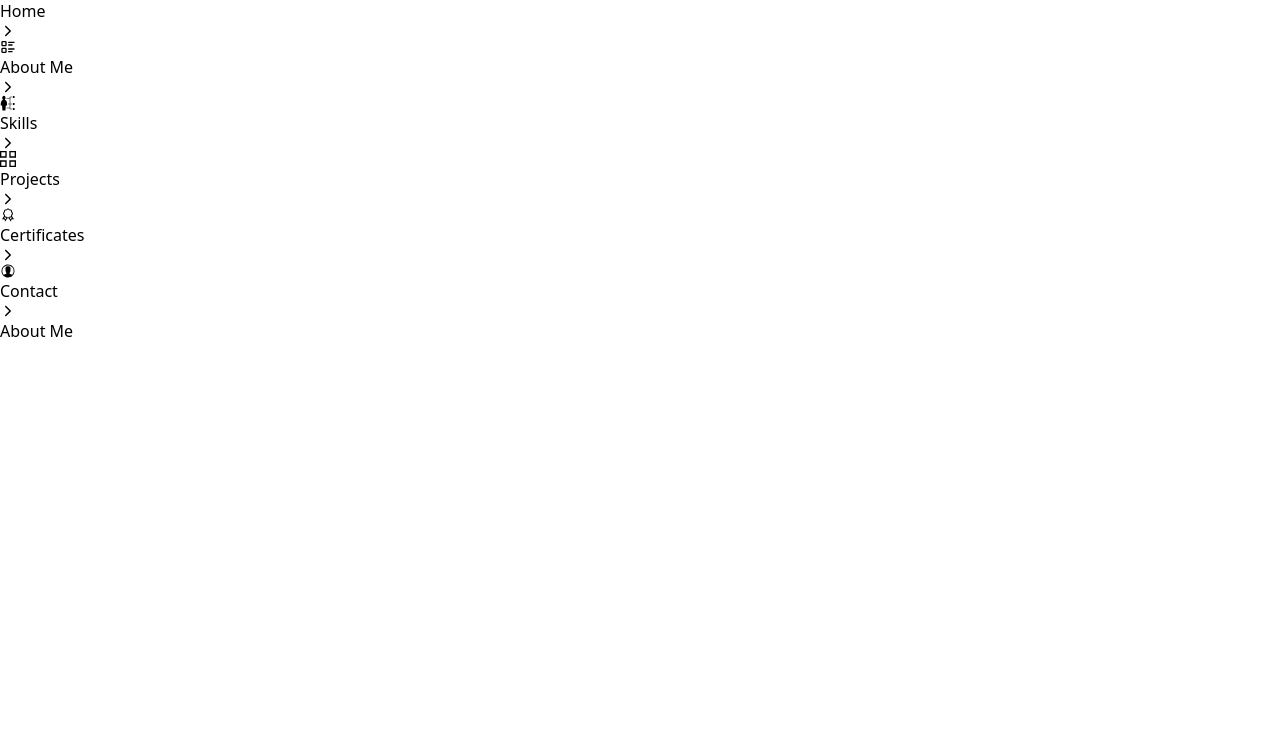
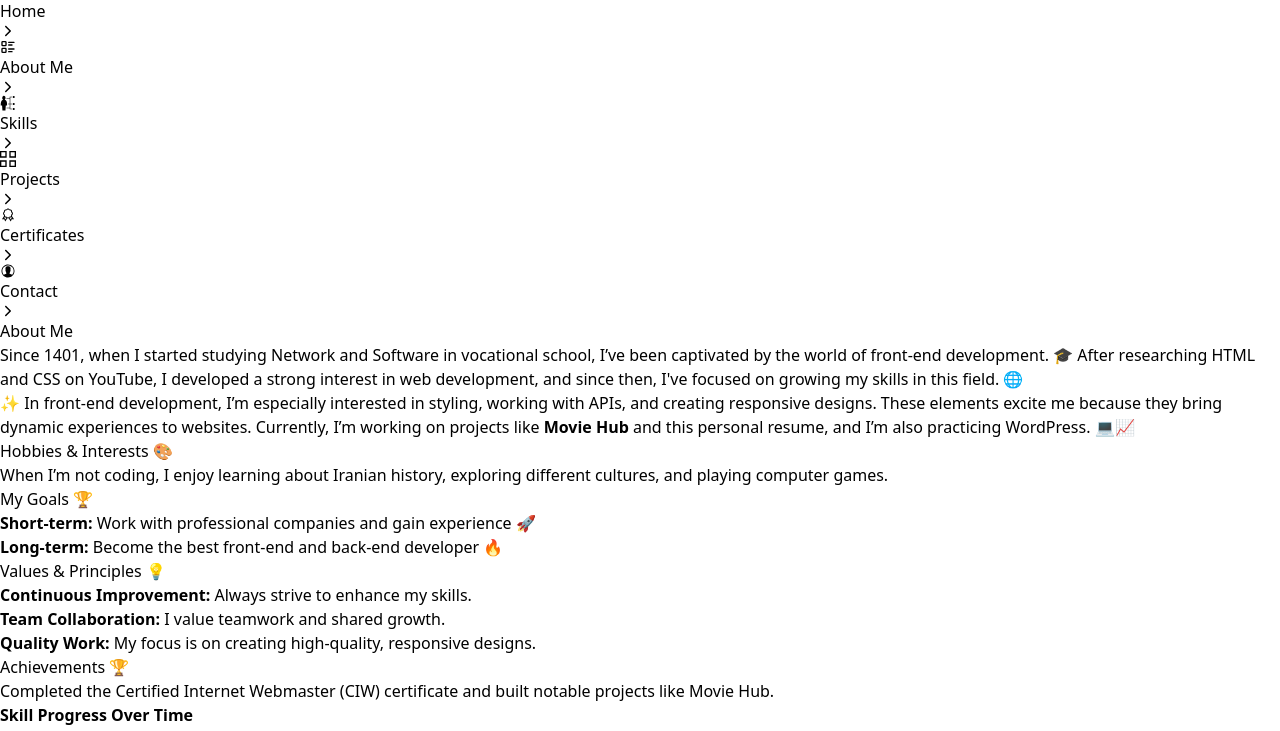
Before and after one commit to NiMA-SO/resume, a React (Vite) app: page /About in a window 1280 px wide. Shown: the part 2029-2760 px from the top of the page. Before the commit the page ends 2372 px from the top, so only its background shows below. Built offline with nearby package versions, Linux system fonts and the light colour scheme.

Commit message:
Create About me content

```diff
--- /dev/null
+++ b/src/components/about/AboutChartSkills.tsx
@@ -0,0 +1,37 @@
+import { useMediaQuery } from "react-responsive";
+import { ResponsiveContainer, LineChart, CartesianGrid, XAxis, YAxis, Tooltip, Legend, Line } from "recharts";
+
+
+// Sample data
+const skillProgressData = [
+    { year: "2020", HTML: 50, CSS: 40, JavaScript: 30 },
+    { year: "2021", HTML: 70, CSS: 60, JavaScript: 50 },
+    { year: "2022", HTML: 85, CSS: 80, JavaScript: 75 },
+    { year: "2023", HTML: 95, CSS: 90, JavaScript: 85 },
+  ];
+
+
+const AboutChartSkills = () => {
+
+  const isMobile = useMediaQuery({ query: "(max-width: 1024px)" });
+
+  return (
+    <ResponsiveContainer width="100%" height={300}>
+      <LineChart
+        data={skillProgressData}
+        margin={{ top: 10, right: 40, left: isMobile ? 0 : 20, bottom: 0 }}
+      >
+        <CartesianGrid strokeDasharray="3 3" />
+        <XAxis dataKey="year" />
+        <YAxis />
+        <Tooltip />
+        <Legend />
+        <Line type="monotone" dataKey="HTML" stroke="#8884d8" />
+        <Line type="monotone" dataKey="CSS" stroke="#82ca9d" />
+        <Line type="monotone" dataKey="JavaScript" stroke="#ffc658" />
+      </LineChart>
+    </ResponsiveContainer>
+  );
+};
+
+export default AboutChartSkills;
--- /dev/null
+++ b/src/components/about/AboutChartTimes.tsx
@@ -0,0 +1,30 @@
+// Import necessary components from Recharts
+import { useMediaQuery } from "react-responsive";
+import { BarChart, Bar, XAxis, YAxis, CartesianGrid, Tooltip, Legend, ResponsiveContainer } from "recharts";
+
+// Sample data
+const studyHoursData = [
+  { week: "Week 1", studyHours: 30, projectHours: 12 },
+  { week: "Week 2", studyHours: 32, projectHours: 15 },
+  { week: "Week 3", studyHours: 35, projectHours: 20 },
+  { week: "Week 4", studyHours: 40, projectHours: 25 },
+];
+
+const AboutChartTimes = () => {
+    const isMobile = useMediaQuery({ query: "(max-width: 1024px)" });
+  return (
+    <ResponsiveContainer width="100%" height={300}>
+      <BarChart data={studyHoursData} margin={{ top: 10, right: 40, left: isMobile ? 0 : 20, bottom: 0 }}>
+        <CartesianGrid strokeDasharray="3 3" />
+        <XAxis dataKey="week" />
+        <YAxis />
+        <Tooltip />
+        <Legend />
+        <Bar dataKey="studyHours" fill="#8884d8" />
+        <Bar dataKey="projectHours" fill="#82ca9d" />
+      </BarChart>
+    </ResponsiveContainer>
+  );
+}
+
+export default AboutChartTimes;
--- /dev/null
+++ b/src/components/about/AboutParagraph.tsx
@@ -0,0 +1,67 @@
+const AboutParagraph = () => {
+  return (
+    <div className="px-3 lg:px-20 tracking-wide leading-10">
+      <p>
+        Since 1401, when I started studying Network and Software in vocational
+        school, I’ve been captivated by the world of front-end development. 🎓
+        After researching HTML and CSS on YouTube, I developed a strong interest
+        in web development, and since then, I've focused on growing my skills in
+        this field. 🌐
+      </p>
+
+      <p>
+        ✨ In front-end development, I’m especially interested in styling,
+        working with APIs, and creating responsive designs. These elements
+        excite me because they bring dynamic experiences to websites. Currently,
+        I’m working on projects like <strong>Movie Hub</strong> and this
+        personal resume, and I’m also practicing WordPress. 💻📈
+      </p>
+
+      <section id="hobbies">
+        <h2>Hobbies & Interests 🎨</h2>
+        <p>
+          When I’m not coding, I enjoy learning about Iranian history, exploring
+          different cultures, and playing computer games.
+        </p>
+      </section>
+
+      <h3>My Goals 🏆</h3>
+      <ul>
+        <li>
+          <strong>Short-term:</strong> Work with professional companies and gain
+          experience 🚀
+        </li>
+        <li>
+          <strong>Long-term:</strong> Become the best front-end and back-end
+          developer 🔥
+        </li>
+      </ul>
+      <section id="values">
+        <h2>Values & Principles 💡</h2>
+        <ul>
+          <li>
+            <strong>Continuous Improvement:</strong> Always strive to enhance my
+            skills.
+          </li>
+          <li>
+            <strong>Team Collaboration:</strong> I value teamwork and shared
+            growth.
+          </li>
+          <li>
+            <strong>Quality Work:</strong> My focus is on creating high-quality,
+            responsive designs.
+          </li>
+        </ul>
+      </section>
+      <section id="achievements">
+        <h2>Achievements 🏆</h2>
+        <p>
+          Completed the Certified Internet Webmaster (CIW) certificate and built
+          notable projects like Movie Hub.
+        </p>
+      </section>
+    </div>
+  );
+};
+
+export default AboutParagraph;
--- a/src/pages/AboutMe.tsx
+++ b/src/pages/AboutMe.tsx
@@ -1,3 +1,6 @@
+import AboutChartSkills from "../components/about/AboutChartSkills";
+import AboutChartTimes from "../components/about/AboutChartTimes";
+import AboutParagraph from "../components/about/AboutParagraph";
 import Heading from "../components/Heading";
 import Seo from "../components/Seo";
 
@@ -10,6 +13,11 @@ const AboutMe = () => {
         canonical="about"
       />
       <Heading text="About Me" />
+      <AboutParagraph />
+      <h2 className="mt-[30px] text-[20px]"><strong>Skill Progress Over Time</strong></h2>
+      <AboutChartSkills />
+      <h2 className="mt-[30px] text-[20px]"><strong>Weekly Study & Project Hours</strong></h2>
+      <AboutChartTimes />
     </div>
   );
 };
--- a/src/pages/Layout.tsx
+++ b/src/pages/Layout.tsx
@@ -10,7 +10,7 @@ const Layout = () => {
     <div className="grid grid-cols-6 lg:grid-cols-12 relative">
       <Header />
       <SideBar />
-      <main className={`outlet overflow-y-scroll h-[90vh] p-4 ${sideBar ? 'hidden' : 'block'} col-span-6 lg:col-span-10`}>
+      <main className={`outlet overflow-y-scroll h-[90vh] p-4 ${sideBar ? 'hidden' : 'block'} col-span-6 lg:col-span-10 `}>
         <Outlet />
       </main>
     </div>
```
